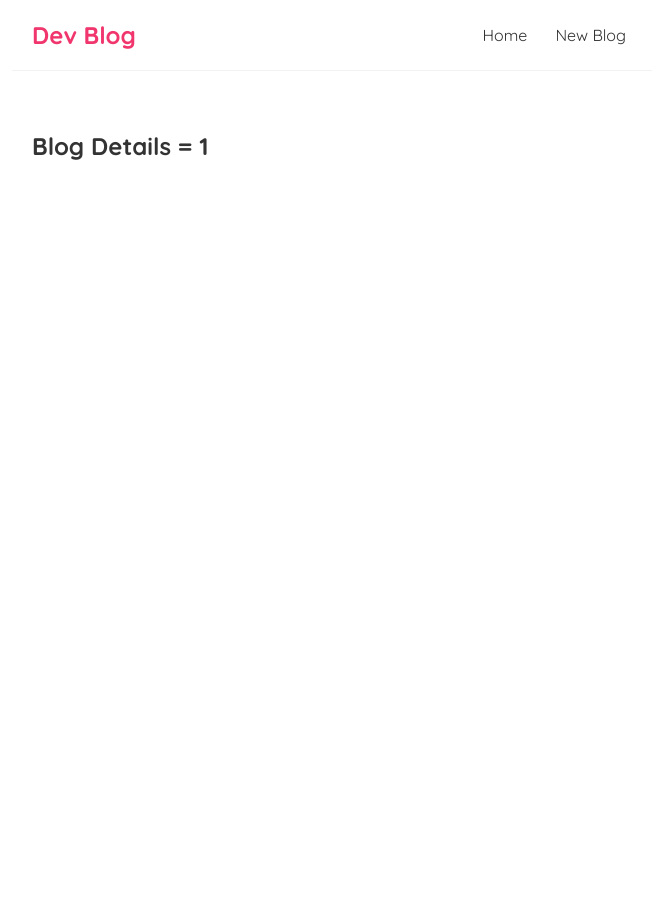
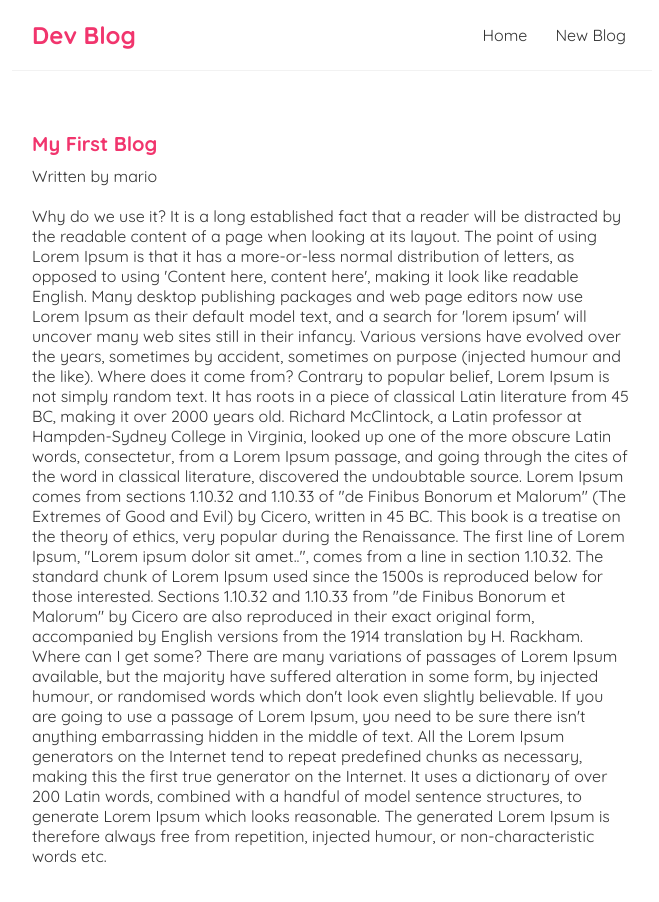
Before and after one commit to MuhammadAli511/WebDevelopment, a React (Create React App) app in the folder blog/: page /blogs/1 in a window 1280 px wide. Shown: the top 902 px of the page, without its empty margins (308-967 px from the left). Before the commit the page ends 800 px from the top, so only its background shows below. Built offline with nearby package versions, Linux system fonts and the light colour scheme; data requests are answered from the project's data file.

Commit message:
Tutorial 26

```diff
--- a/blog/src/BlogDetails.js
+++ b/blog/src/BlogDetails.js
@@ -1,11 +1,21 @@
 import { useParams } from "react-router-dom";
+import useFetch from "./useFetch";
 
 const BlogDetails = () => {
     const {id} = useParams()
+    const {data: blog, isPending, error} = useFetch('http://localhost:8000/blogs/' + id)
 
     return (
         <div className="blog-details">
-            <h2>Blog Details = {id}</h2>
+            {isPending && <div>Loading...</div>}
+            {error && <div>{error}</div>}
+            {blog && (
+                <article>
+                    <h2>{blog.title}</h2>
+                    <p>Written by {blog.author}</p>
+                    <div>{blog.body}</div>
+                </article>
+            )}
         </div>
      );
 }
--- a/blog/src/index.css
+++ b/blog/src/index.css
@@ -53,3 +53,22 @@
 .blog-preview a {
   text-decoration: none;
 }
+
+.blog-details h2 {
+  font-size: 20px;
+  color: #f1356d;
+  margin-bottom: 10px;
+}
+
+.blog-details div {
+  margin: 20px 0;
+}
+
+.blog-details button{
+  background: #f1356d;
+  color: #fff;
+  border: 0;
+  padding: 8px;
+  border-radius: 8px;
+  cursor: pointer;
+}
```
